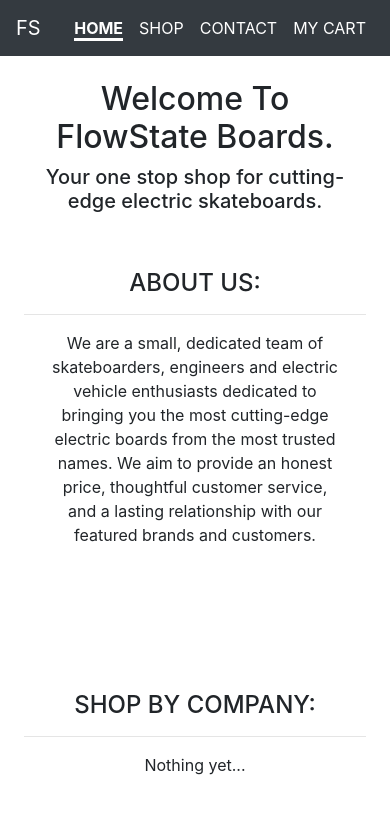
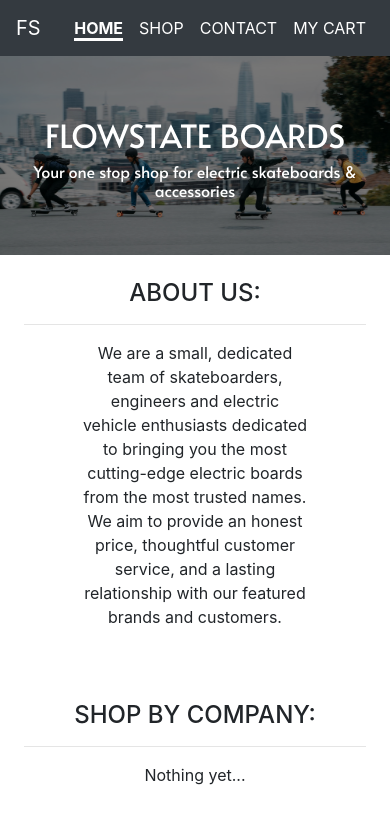
Before and after one commit to boris-gladkikh/board-shop, a React (Create React App) app: page / in a window 390 px wide. Shown: the top 824 px of the page. Built offline with nearby package versions, Linux system fonts and the light colour scheme.

Commit message:
made header font and image responsive and stylized on home page, included google fonts and header styling across doc

```diff
--- a/public/index.html
+++ b/public/index.html
@@ -2,7 +2,6 @@
 <html lang="en">
   <head>
     <meta charset="utf-8" />
-    <link rel="icon" href="%PUBLIC_URL%/favicon.ico" />
     <meta name="viewport" content="width=device-width, initial-scale=1" />
     <meta name="theme-color" content="#000000" />
     <meta
@@ -10,6 +9,7 @@
       content="Web site created using create-react-app"
     />
     <link rel="apple-touch-icon" href="%PUBLIC_URL%/logo192.png" />
+    <link href="https://fonts.googleapis.com/css2?family=Alata&family=Poppins&display=swap" rel="stylesheet">
     <!--
       manifest.json provides metadata used when your web app is installed on a
       user's mobile device or desktop. See https://developers.google.com/web/fundamentals/web-app-manifest/
--- a/src/App.css
+++ b/src/App.css
@@ -9,3 +9,7 @@
   background-color:white
 
 }
+
+h2 {
+  font-family: 'Poppins', sans-serif;
+}
--- a/src/Homepage.css
+++ b/src/Homepage.css
@@ -1,3 +1,44 @@
 .home-box{
   min-height: 50vh;
 }
+
+.header-box {
+  position: relative;
+  overflow: hidden;
+}
+
+
+.header-image {
+  max-width: 100%;
+  filter: brightness(50%);
+
+
+}
+
+.header-text {
+  color: white;
+  max-width: max-content;
+  padding-left: 5px;
+  padding-right: 5px;
+  /* border: 1px solid white; */
+  z-index: 2;
+  position: absolute;
+  position: absolute;
+  margin-left: auto;
+  margin-right: auto;
+  left: 0;
+  right: 0;
+  top: 30%;
+  font-family: 'Alata', sans-serif;
+}
+
+.header-text h1 {
+  font-size: 5rem;
+}
+
+@media only screen and (max-width: 800px) {
+
+  .header-text h1 {
+    font-size: 2rem;
+  }
+}
--- a/src/Homepage.js
+++ b/src/Homepage.js
@@ -1,20 +1,26 @@
 import React from 'react';
 import './Homepage.css';
 import CompanyBox from './CompanyBox';
+import downhillSkateboarder from './image/electric_skateboard_hill.jpg';
+import groupSkating from './image/group-skating.jpg'
 
-function Homepage(){
-  return(
+function Homepage() {
+  return (
     <div className="App">
+      <div className="header-box">
+        <div className="header-text">
+          <h1>FLOWSTATE BOARDS</h1>
+          <h6>Your one stop shop for electric skateboards & accessories</h6>
+        </div>
+        <img className="header-image" src={groupSkating} alt="group skating in SF"></img>
+      </div>
 
-      <div className="p-4">
-      <h2>Welcome To FlowState Boards.</h2>
-      <h5>Your one stop shop for cutting-edge electric skateboards.</h5>
-      </div>
+
 
       <div className="home-box p-4">
         <h4>ABOUT US:</h4>
         <hr></hr>
-        <p className="px-4">
+        <p className="px-3 w-75 m-auto">
           We are a small, dedicated team of skateboarders, engineers and electric vehicle enthusiasts dedicated
           to bringing you the most cutting-edge electric boards from the most trusted names.
           We aim to provide an honest price, thoughtful customer service, and a lasting relationship
```
